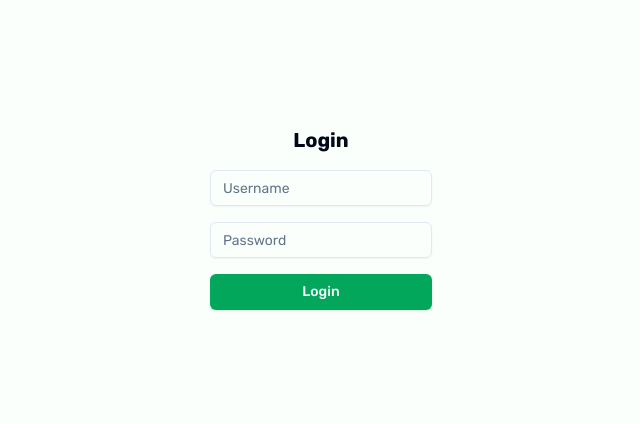
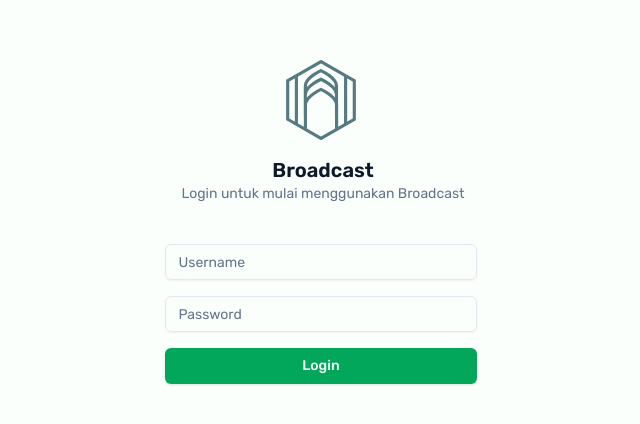
Before and after one commit to sendist/Broadcast, a React (Vite) app in the folder app/src/client/: page /login in a window 1280 px wide. Shown: the part 182-606 px from the top of the page, without its empty margins (319-959 px from the left). Built offline with nearby package versions, Linux system fonts and the light colour scheme.

Commit message:
login improvements

```diff
--- a/app/src/client/src/pages/Login/index.tsx
+++ b/app/src/client/src/pages/Login/index.tsx
@@ -1,27 +1,65 @@
 import { Button } from "@/components/ui/button";
 import { Input } from "@/components/ui/input";
 import useAccount from "@/hooks/account";
-import { useState } from "react";
+import { useRef, useState } from "react";
 
 export default function Login() {
   const [username, setUsername] = useState("");
   const [password, setPassword] = useState("");
   const { login } = useAccount();
+  const usernameRef = useRef<HTMLInputElement>(null);
+  const passwordRef = useRef<HTMLInputElement>(null);
 
   return (
     <div className="w-screen h-screen grid place-items-center">
-      <div className="flex flex-col gap-4 items-center justify-stretch">
-        <h1 className="text-xl font-bold">Login</h1>
+      <div className="flex flex-col gap-4 items-center justify-stretch p-4">
+        <div className="mb-4 flex flex-col items-center rounded-lg px-3 py-2 text-slate-900">
+          <svg
+            className="h-20 w-20"
+            xmlnsXlink="http://www.w3.org/1999/xlink"
+            xmlns="http://www.w3.org/2000/svg"
+            viewBox="0 0.2999999999999998 89 102.1"
+            width="50.4"
+            height="58.1643594"
+            x="4.800000000000001"
+            y="5.539463443183575"
+            fill="#557A82"
+          >
+            <path
+              d="M24.6 89V57.7c0-11 19.9-19.9 19.9-19.9s19.9 8.9 19.9 19.9V89m-.1-16.2v-28c0-11-19.9-19.9-19.9-19.9s-19.9 8.9-19.9 19.9v28m39.8-11.1v-28c0-11-19.9-19.9-19.9-19.9s-19.9 8.9-19.9 19.9v28M2 75.9l42.5 24.5L87 75.9V26.8L44.5 2.3 2 26.8v49.1zm73.9-55.4v61.8M13.1 20.5v61.8"
+              fill="none"
+              stroke="#557A82"
+              strokeWidth="4px"
+              strokeMiterlimit="10"
+            ></path>
+          </svg>
+          <span className="ml-1 text-xl font-semibold mt-4">Broadcast</span>
+          <span className="ml-1 text-sm text-muted-foreground text-center">
+            Login untuk mulai menggunakan Broadcast
+          </span>
+        </div>
         <Input
+          ref={usernameRef}
           placeholder="Username"
           value={username}
           onChange={(e) => setUsername(e.target.value)}
+          onKeyDown={(e) => {
+            if (e.key === "Enter") {
+              passwordRef.current?.focus();
+            }
+          }}
         />
         <Input
+          ref={passwordRef}
           placeholder="Password"
           type="password"
           value={password}
           onChange={(e) => setPassword(e.target.value)}
+          onKeyDown={(e) => {
+            if (e.key === "Enter") {
+              login(username, password);
+            }
+          }}
         />
         <Button
           className="w-full"
```
